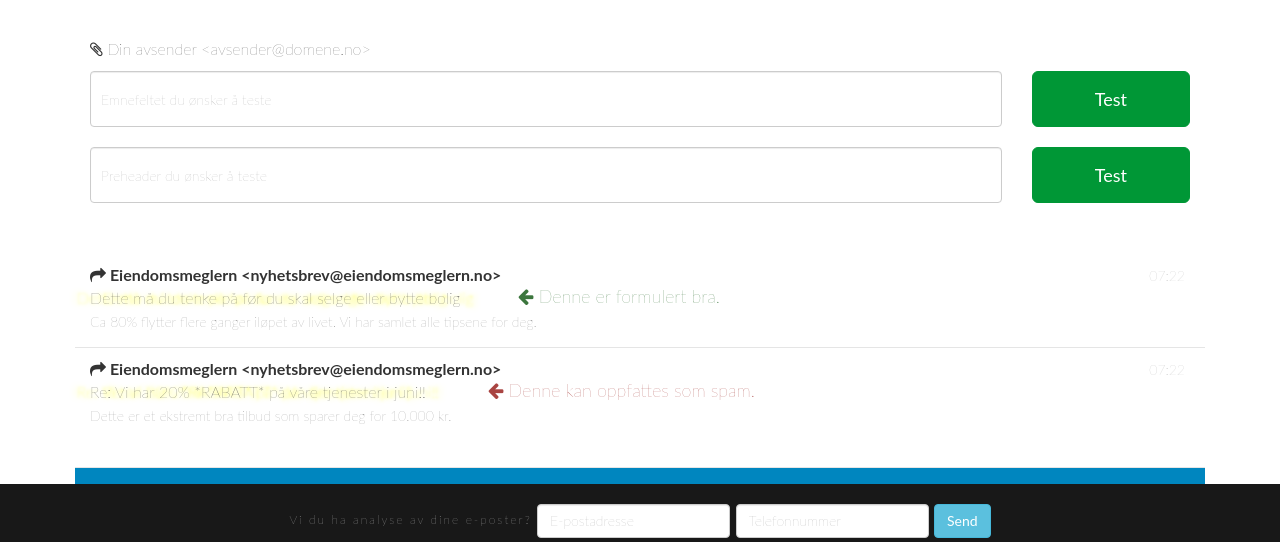
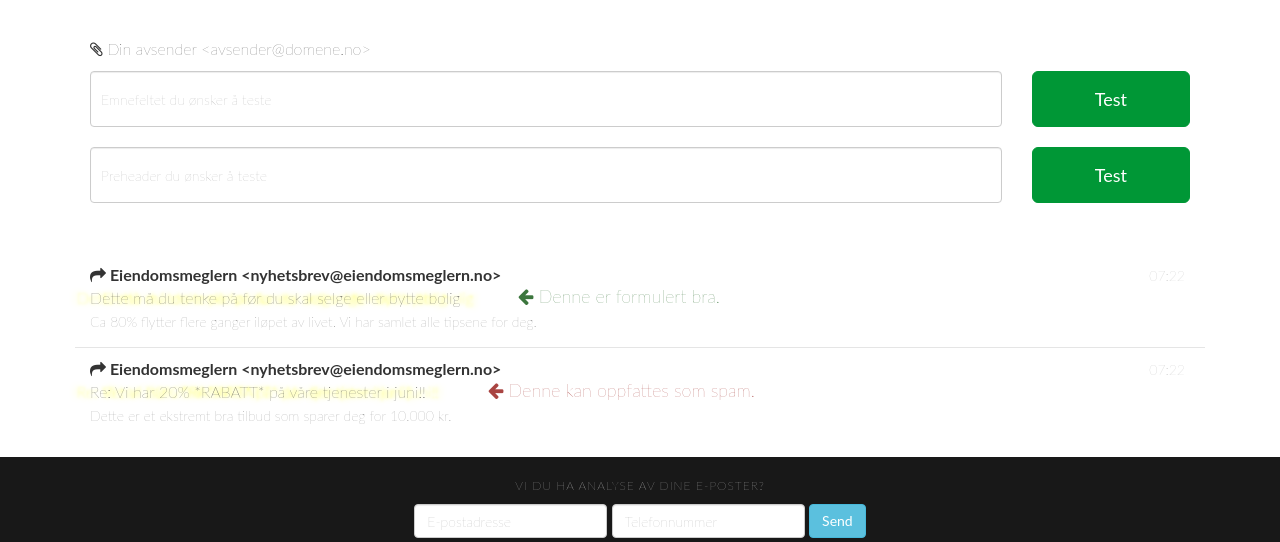
Before and after one commit to MakeWebsolutions/make-subjectcheck, a plain HTML site: page public/index.html in a window 1280 px wide. Shown: the part 242-784 px from the top of the page. Drawn offline with Linux system fonts and the light colour scheme; a web font is replaced by a local one.

Commit message:
style footer

```diff
--- a/public/css/style.css
+++ b/public/css/style.css
@@ -215,6 +215,12 @@ pre {
   position:fixed;
   bottom: 0;
   width: 100%;
+  letter-spacing: 1px;
+  text-transform: uppercase;
+}
+
+.footer .footer-text {
+  display:block;
 }
 
 .toastr {
```
